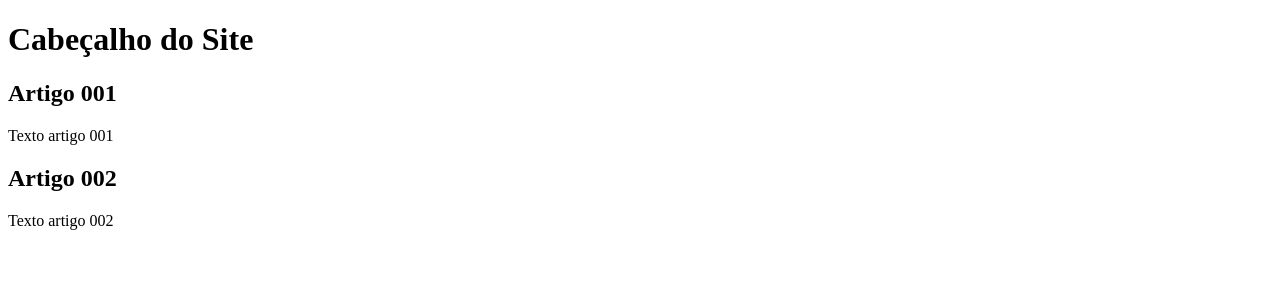
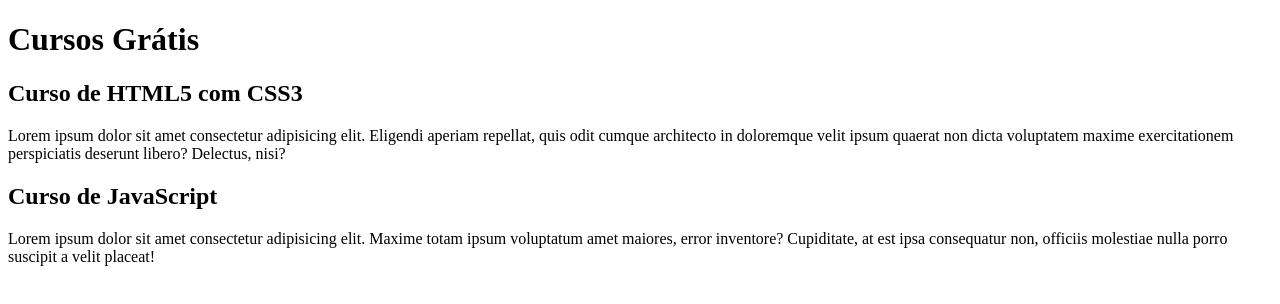
Before and after one commit to JoaoFellipeCC/projeto-site, a plain HTML site: page index.html in a window 1280 px wide. Drawn offline with Linux system fonts and the light colour scheme.

Commit message:
Comecei a escrever o conteúdo

```diff
--- a/index.html
+++ b/index.html
@@ -9,15 +9,15 @@
 <body>
     <main>
         <header>
-            <h1>Cabeçalho do Site</h1>
+            <h1>Cursos Grátis</h1>
         </header>
         <article>
-            <h2>Artigo 001</h2>
-            <p>Texto artigo 001</p>
+            <h2>Curso de HTML5 com CSS3</h2>
+            <p>Lorem ipsum dolor sit amet consectetur adipisicing elit. Eligendi aperiam repellat, quis odit cumque architecto in doloremque velit ipsum quaerat non dicta voluptatem maxime exercitationem perspiciatis deserunt libero? Delectus, nisi?</p>
         </article>
         <article>
-            <h2>Artigo 002</h2>
-            <p>Texto artigo 002</p>
+            <h2>Curso de JavaScript</h2>
+            <p>Lorem ipsum dolor sit amet consectetur adipisicing elit. Maxime totam ipsum voluptatum amet maiores, error inventore? Cupiditate, at est ipsa consequatur non, officiis molestiae nulla porro suscipit a velit placeat!</p>
         </article>
     </main>
 </body>
```
